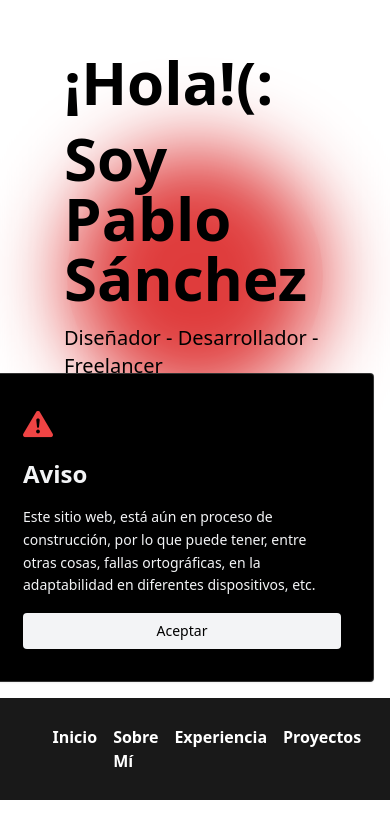
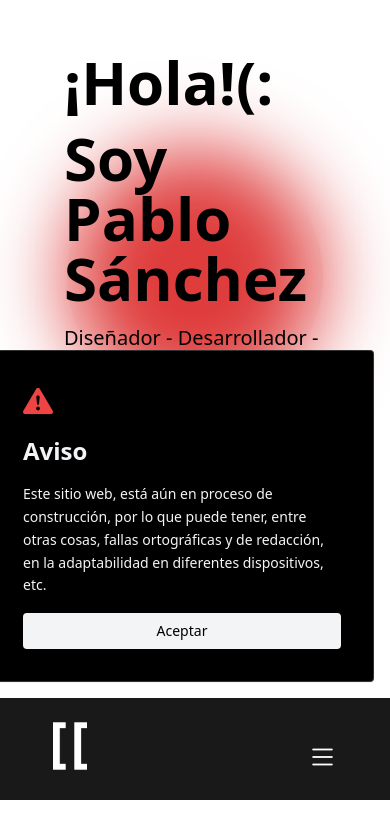
Before and after one commit to pasabaa/portfolio, a React (Vite) app: page / in a window 390 px wide. Shown: the part 146-984 px from the top of the page. Built offline with nearby package versions, Linux system fonts and the light colour scheme.

Commit message:
add menu interaction, and fix some grammar in the project

```diff
--- a/src/assets/components/Building.jsx
+++ b/src/assets/components/Building.jsx
@@ -23,7 +23,7 @@ export const Building = () => {
             <div className='flex flex-col'>
                 <h1 className='text-red-500 text-3xl'><i class="bi bi-exclamation-triangle-fill"></i></h1>
                 <h1 className='text-gray-100 text-2xl font-bold my-4'>Aviso</h1>
-                <p className='text-gray-100 leading-relaxed text-sm'>Este sitio web, está aún en proceso de construcción, por lo que puede tener, entre otras cosas, fallas ortográficas, en la adaptabilidad en diferentes dispositivos, etc.</p>
+                <p className='text-gray-100 leading-relaxed text-sm'>Este sitio web, está aún en proceso de construcción, por lo que puede tener, entre otras cosas, fallas ortográficas y de redacción, en la adaptabilidad en diferentes dispositivos, etc.</p>
                 <button onClick={()=> {setshow(false)}} className='p-2 bg-gray-100 mt-4 rounded text-sm active:bg-gray-300'>Aceptar</button>
             </div>
         </motion.div> }
--- a/src/assets/components/Navbar.jsx
+++ b/src/assets/components/Navbar.jsx
@@ -1,8 +1,11 @@
+import { useState } from 'react';
 import Logo from '../img/logo/logo-iso.png'
-
 import { Link, animateScroll as scroll } from "react-scroll";
+import { motion, AnimatePresence } from 'framer-motion';
 
 export const Navbar = () => {
+
+    const [show, setshow] = useState(false);
 
     const links = [
         {
@@ -22,6 +25,13 @@ export const Navbar = () => {
         }
     ]
 
+    const menuAnimation = {
+        initial: {opacity:0},
+        exit: {opacity:0, transition:{duration:0.1}},
+        animate: {opacity:1},
+        transition: {duration: 0.4, type: 'spring'}
+    }
+
     const goToTop = () => {
         window.scrollTo({
             top:0,
@@ -30,9 +40,10 @@ export const Navbar = () => {
     }
 
 
+
   return (
     <div className='p-6 bg-black/90 backdrop-blur-sm top-0 sticky z-20'>
-        <div className='w-6/12 mx-auto sm:w-10/12'>
+        <div className='w-6/12 mx-auto sm:w-10/12 sm:hidden'>
             <nav className='flex justify-between items-center'>
                 <div>
                     <ul className='font-bold flex gap-4'>
@@ -62,11 +73,62 @@ export const Navbar = () => {
                                 )
                             })
                         }
-
                     </ul>
                 </div>
             </nav>
         </div>
+
+       {/* Nav Mobile                  */}
+
+        <div className='w-6/12 mx-auto sm:w-10/12 hidden sm:block'>
+            <nav className='flex justify-between items-center'>
+                <div>
+                    <ul className='font-bold flex gap-4'>
+                        <li className='text-white'>
+                            <button onClick={goToTop}>
+                                <img src={Logo} alt="Logo pasabaa" className='object-scale-down h-12 invert' />
+                            </button>
+                        </li>
+                    </ul>
+                </div>
+                <div>
+                    <ul className='font-bold flex gap-4 mt-4'>
+                        <li className='text-white text-3xl hover:text-gray-300 ease-in-out transition-all'><button onClick={()=> {setshow(!show)}}><i class="bi bi-list"></i></button></li>
+                    </ul>
+                </div>
+            </nav>
+    <AnimatePresence>
+            {
+                show &&
+                <motion.ul {...menuAnimation} className='font-bold flex flex-col gap-4 py-6'>
+                    <li className='text-white hover:text-gray-300 ease-in-out transition-all'><button onClick={goToTop}>Inicio</button></li>
+
+                    {
+
+                        links.map(link => {
+                            return(
+                                <li key={link.id} className='text-white hover:text-gray-300 ease-in-out transition-all cursor-pointer'>
+                                <Link
+                                    activeClass='active'
+                                    spy
+                                    smooth='true'
+                                    offset={-80}
+                                    duration={400}
+                                    to={link.section}>{link.name}</Link></li>
+                            )
+                        })
+
+                    }
+                </motion.ul>
+            }
+
+
+
+
+
+
+            </AnimatePresence>
+        </div>
     </div>
   )
 }
```
